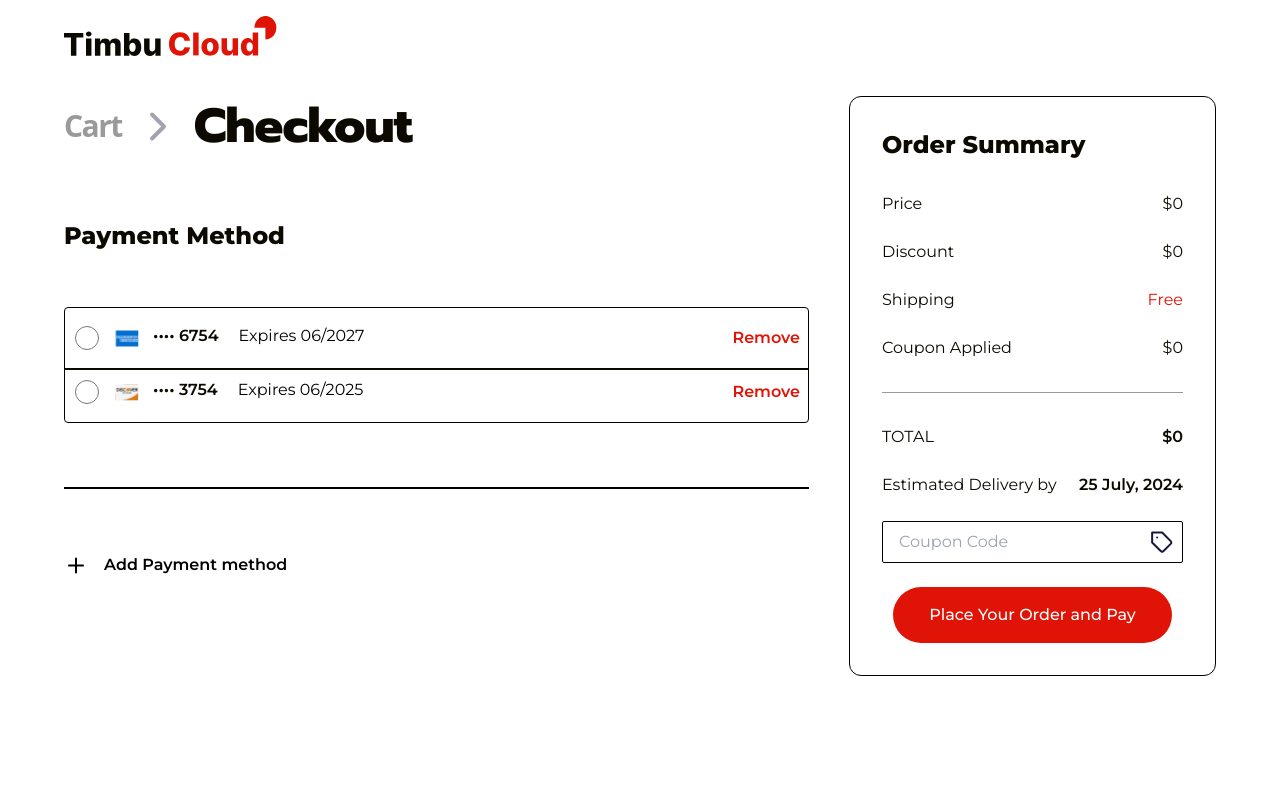
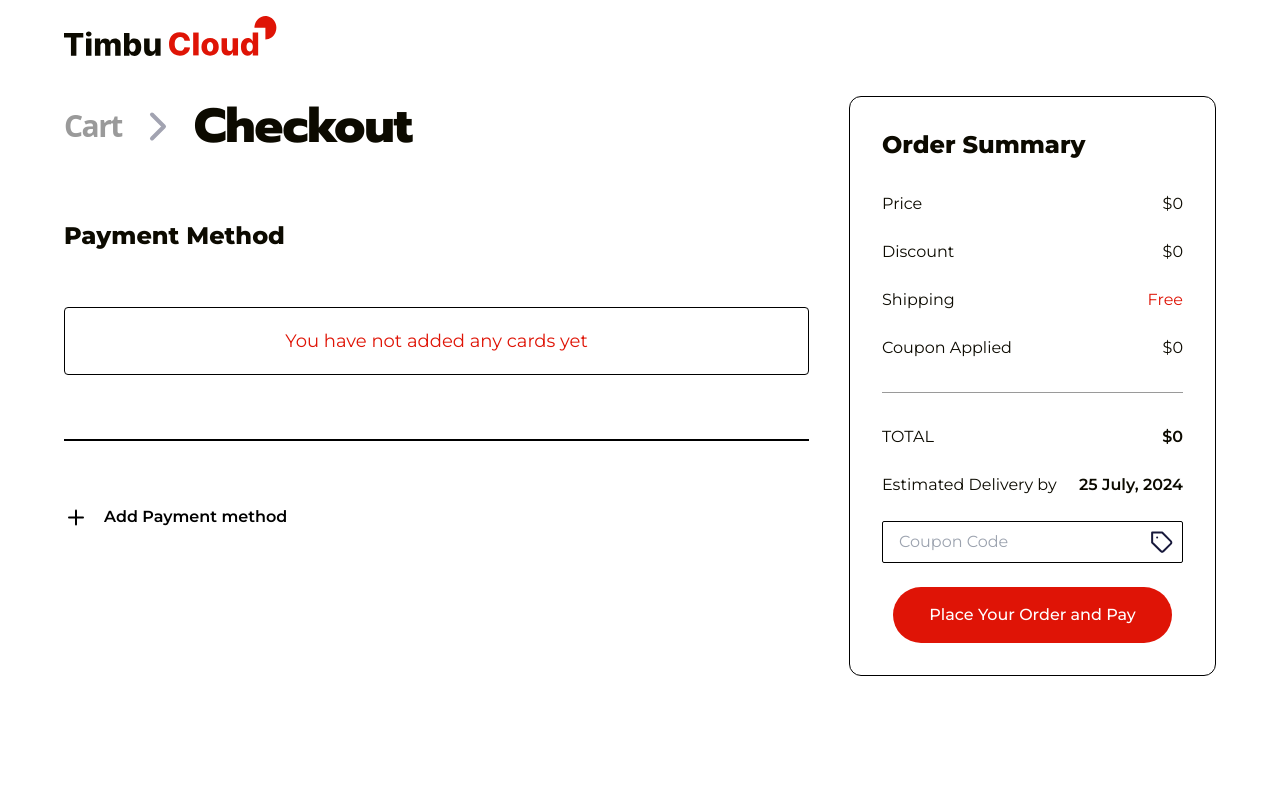
Before and after one commit to ruxy1212/teleport-pd, a React (Vite) app: page /checkout in a window 1280 px wide. Shown: the top 800 px of the page. Built offline with nearby package versions, Linux system fonts and the light colour scheme.

Commit message:
Functionality

```diff
--- a/src/components/Modal.jsx
+++ b/src/components/Modal.jsx
@@ -4,7 +4,7 @@ import Close from "../assets/img/icons/Close.svg";
 export default function Modal({children, open, setOpen}){
     return (
         <div className={`${open?'flex':'hidden'} fixed top-0 left-0 w-screen h-screen z-[90] bg-pd-black/60 justify-center items-center`}>
-            <div className="max-h-[90vh] overflow-scroll shadow-lg bg-pd-white rounded-xl">
+            <div className="max-h-[90vh] overflow-y-scroll shadow-lg bg-pd-white rounded-xl">
                 <div className="p-8 bg-white border border-black border-solid leading-[150%] max-w-[380px]">
                     <div className="flex justify-end">
                         <button onClick={()=>setOpen(false)}>
--- a/src/components/parts/AddPayment.jsx
+++ b/src/components/parts/AddPayment.jsx
@@ -1,31 +1,66 @@
 
-export default function AddPayment() {
+import { useState } from 'react';
+import useLocalStorage from "../../hooks/useLocalStorage";
+
+export default function AddPayment({ addCard, onClose }) {
+  const [cards, setCards] = useLocalStorage("cards", []);
+  const [cardNumber, setCardNumber] = useState("");
+  const [cvv, setCvv] = useState("");
+  const [expiryDate, setExpiryDate] = useState("");
+
+  const onCardNumber = (e) => {
+    let value = e.target.value.replace(/\D/g, "");
+    value = value.match(/.{1,4}/g)?.join(" ") || value;
+    setCardNumber(value);
+  };
+
+  const onExpiryDate = (e) => {
+    let value = e.target.value.replace(/\D/g, "");
+    if (value.length > 2) {
+      value = value.slice(0, 2) + "/" + value.slice(2, 4);
+    }
+    setExpiryDate(value);
+  };
+
+  const submitCard = (e) => {
+    e.preventDefault();
+    const newCard = { cardNumber, cvv, expiryDate };
+    // setCards([...cards, newCard]);
+    addCard(newCard);
+    onClose();
+    setCardNumber("");
+    setCvv("");
+    setExpiryDate("");
+  };
+
   return (
     <div className="flex flex-col justify-between">
       <h3 className="self-start mt-6 pd-h3 leading-8 text-pd-black">Add Payment Method</h3>
-      <form action="">
+      <form onSubmit={submitCard}>
         <div className="mt-8">
             <label className="pd-p-18 font-semibold text-pd-black">Card Number</label>
             <div className="justify-center px-4 py-3 mt-4 rounded-sm border-2 border-black border-solid text-pd-black">
-                <input type="text" placeholder="1234 5678 9101 1121" className="pd-p border-none outline-none"/>
+                <input type="text" value={cardNumber} onChange={onCardNumber} maxLength="19" required placeholder="1234 5678 9101 1121" className="pd-p border-none outline-none"/>
             </div>
         </div>
         <div className="flex gap-4 mt-8">
             <div className="mt-4 flex-1">
                 <label className="pd-p-18 font-semibold text-pd-black">Expiration Date</label>
                 <div className="justify-center px-4 py-3 mt-4 rounded-sm border-2 border-black border-solid text-pd-black">
-                    <input type="text" placeholder="MM/YY" className="pd-p w-28 border-none outline-none"/>
+                    <input type="text" placeholder="MM/YY" value={expiryDate} onChange={onExpiryDate} maxLength="5" required className="pd-p w-28 border-none outline-none"/>
                 </div>
             </div>
             <div className="mt-4 flex-1">
                 <label className="pd-p-18 font-semibold text-pd-black">CVV</label>
                 <div className="justify-center px-4 py-3 mt-4 rounded-sm border-2 border-black border-solid text-pd-black">
-                    <input type="text" placeholder="123" className="pd-p w-28 border-none outline-none"/>
+                    <input type="text" placeholder="123" value={cvv} onChange={(e) => setCvv(e.target.value)} maxLength="4" required className="pd-p w-28 border-none outline-none"/>
                 </div>
             </div>
         </div>
+        <div>
+          <button className="w-full mt-10 mb-5 py-4 px-10 flex items-center justify-center gap-2 bg-pd-red text-pd-white rounded-[3.25rem] font-medium pd-button font-montserrat">Save Card Details</button>
+        </div>
       </form>
-        <button className="mt-10 mb-5 py-4 px-10 flex items-center justify-center gap-2 bg-pd-red text-pd-white rounded-[3.25rem] font-medium pd-button font-montserrat">Save Card Details</button>
         <p className="pd-p leading-6 text-neutral-500">Your personal data will be used to process your order, support your experience throughout this website, and for other purposes.</p>
     </div>
   );
--- a/src/pages/Checkout.jsx
+++ b/src/pages/Checkout.jsx
@@ -1,4 +1,4 @@
-import { useState } from 'react';
+import React, { useState } from 'react';
 import WebLayout from "../layouts/WebLayout";
 import { Link, useLocation } from "react-router-dom";
 import { getNextWeekFriday } from '../hooks/nextWeekFriday';
@@ -26,6 +26,12 @@ export default function Checkout(){
     const [couponDiscount, setCouponDiscount] = useState(coupon);
     const deliveryDate = getNextWeekFriday();
 
+    const [cards, setCards] = useLocalStorage("cards", []);
+
+    const addCard = (newCard) => {
+      setCards([...cards, newCard]);
+    };
+
     const applyCoupon = () => {
       if (validCoupons[couponCode.toUpperCase()]) {
         setCouponDiscount(validCoupons[couponCode.toUpperCase()]);
@@ -41,10 +47,14 @@ export default function Checkout(){
       setShowSuccess(false);
     }
 
+    const removeCard = (cardIndex) => {
+      setCards(cards.filter((_, index) => index !== cardIndex));
+    };
+
     return (
         <WebLayout cartItems={cartItems.length}>
           <Modal open={showPayment} setOpen={setOpen}>
-            <AddPayment></AddPayment>
+            <AddPayment addCard={addCard} onClose={() => setShowPayment(false)}></AddPayment>
           </Modal>
           <Modal open={showSuccess} setOpen={setOpen}>
             <ShowSuccess></ShowSuccess>
@@ -62,6 +72,12 @@ export default function Checkout(){
               </div>
               <div className="flex flex-col justify-between py-2 mt-6 rounded border border-black border-solid max-md:max-w-full">
 {/* starts here */}
+                {
+                  cards.length < 1 ? (
+                    <p className="text-pd-red pd-p-18 h-[50px] flex justify-center items-center">You have not added any cards yet</p>
+                  ):(
+                    cards.map((card, index) => (
+                      <React.Fragment key={index}>
                         <div className="flex gap-5 justify-between w-full max-md:flex-wrap max-md:max-w-full p-2">
                           <div className="flex gap-0 md:gap-5 justify-between flex-col md:flex-row">
                             <div className="flex gap-3.5">
@@ -71,31 +87,17 @@ export default function Checkout(){
                                 </div>
                               </div>
                               <img loading="lazy" src={amex} className="shrink-0 my-auto w-6 aspect-[1.41]"/>
-                      <div className="pd-p font-semibold leading-6 text-pd-black"> •••• 6754</div>
+                              <div className="pd-p font-semibold leading-6 text-pd-black"> •••• {card.cardNumber.replace(/\s/g, "").slice(-4)}</div>
                             </div>
-                    <div className="pd-p leading-6 text-gray-400">Expires 06/2027</div>
+                            <div className="pd-p leading-6 text-gray-400">Expires {card.expiryDate.replace('/', '/20')}</div>
                           </div>
-                  <button className="text-pd-red pd-p font-semibold">Remove</button>
+                          <button onClick={() => removeCard(index)} className="text-pd-red pd-p font-semibold">Remove</button>
                         </div>
-
-                <div className="shrink-0 mt-2 h-px border border-pd-black border-solid max-md:max-w-full" />
-
-                <div className="flex gap-5 justify-between w-full max-md:flex-wrap max-md:max-w-full p-2">
-                  <div className="flex gap-0 md:gap-5 justify-between flex-col md:flex-row">
-                    <div className="flex gap-3.5">
-                      <div className="flex flex-col justify-center p-0.5">
-                        <div className="flex flex-col justify-center items-center">
-                          <input type="radio" name="radio_payment" id="rad1" className="w-6 h-6 accent-pd-blue" />
-                        </div>
-                      </div>
-                      <img loading="lazy" src={discover} className="shrink-0 my-auto w-6 aspect-[1.41]"/>
-                      <div className="pd-p font-semibold leading-6 text-pd-black"> •••• 3754</div>
-                    </div>
-                    <div className="pd-p leading-6 text-gray-400">Expires 06/2025</div>
-                  </div>
-                  <button className="text-pd-red pd-p font-semibold">Remove</button>
-                </div>
-
+                        {index < cards.length - 1 && <div className="shrink-0 mt-2 h-px border border-pd-black border-solid max-md:max-w-full" />}
+                      </React.Fragment>
+                    ))
+                  )
+                }
               </div>
 
               <div className="shrink-0 mt-8 h-px bg-black border border-black border-solid max-md:max-w-full" />
```
Lines whose indentation alone changed are shown as unchanged.
